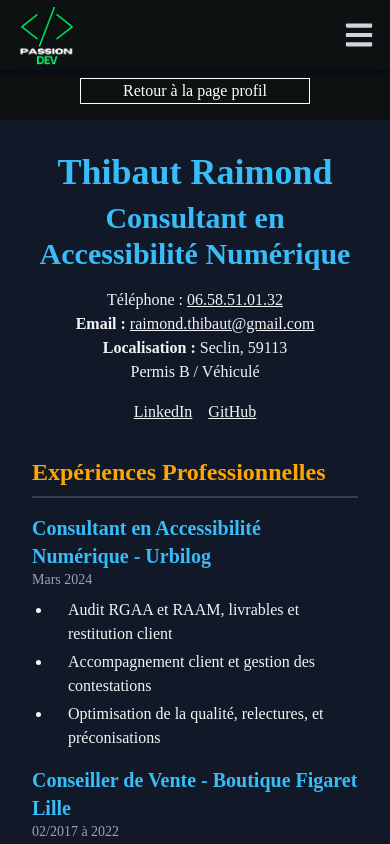
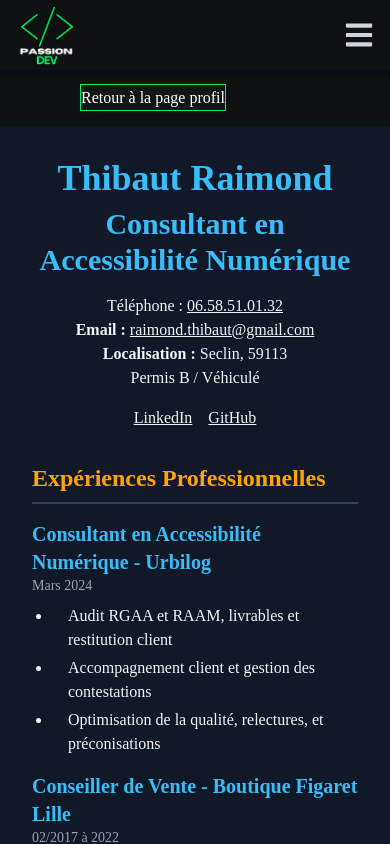
Before and after one commit to ThibautRaimond/portfolio, a React (Create React App) app: page /portfolio/cvaccessible in a window 390 px wide. Shown: the top 844 px of the page. Built offline with nearby package versions, Linux system fonts and the light colour scheme.

Commit message:
CV accessible added on mobile mode

```diff
--- a/src/pages/CvAccessible.jsx
+++ b/src/pages/CvAccessible.jsx
@@ -4,17 +4,15 @@ import { Link } from "react-router-dom";
 function CvAccessible() {
   return (
     <div>
-        <div className="sm:px-56 px-20">
-    <div className="border-1px border border-white text-center text-white mt-2">
+        <div className="sm:px-56 px-20 mt-4">
     <Link
       to="/portfolio/profil"
       smooth={true}
       duration={500}
-
+      className="buttonStyle text-center text-white py-1"
     >
       Retour à la page profil
     </Link>
-    </div>
     </div>
     <div className="bg-gray-900 text-gray-100 p-8 max-w-4xl mx-auto m-4 flex flex-col flex justify-center align-center">
       <header className="text-center mb-8">
@@ -26,14 +24,26 @@ function CvAccessible() {
           <p><span className="font-semibold">Localisation : </span> Seclin, 59113</p>
           <p>Permis B / Véhiculé</p>
         </address>
-        <p>
-          <a href="http://www.linkedin.com/in/thibaut-raimond-0a46791ab" target="_blank" rel="noreferrer" className="underline mr-4">
-            LinkedIn
-          </a>
-          <a href="https://github.com/ThibautRaimond" target="_blank" rel="noreferrer" className="underline">
-            GitHub
-          </a>
-        </p>
+        <div className="flex justify-center space-x-4">
+  <a
+    href="http://www.linkedin.com/in/thibaut-raimond-0a46791ab"
+    target="_blank"
+    rel="noreferrer"
+    className="underline"
+  >
+    LinkedIn
+  </a>
+  <a
+    href="https://github.com/ThibautRaimond"
+    target="_blank"
+    rel="noreferrer"
+    className="underline"
+  >
+    GitHub
+  </a>
+</div>
+
+
       </header>
 
       <section className="mb-8">
--- a/src/pages/ProfilPage.jsx
+++ b/src/pages/ProfilPage.jsx
@@ -103,6 +103,16 @@ import { MdDownload } from "react-icons/md";
 			<MdDownload className="w-[15px] h-[15px] ml-0.5 mt-0.5" />
 			</div>
 			</a>
+			<Link download
+			to="/portfolio/cvaccessible"
+			mooth={true}
+			duration={500}
+			className="text-[#07ed66] hover:text-[#00D14B] underline mt-2 profil-mobile-button"
+			>
+				CV Accessible
+			</Link>
+
+
 
 			{/* ------------- Navigation BUTTON  --------------- */}
 			<div className="flex justify-center align-center max-[450px]:w-full mb-2">
```
